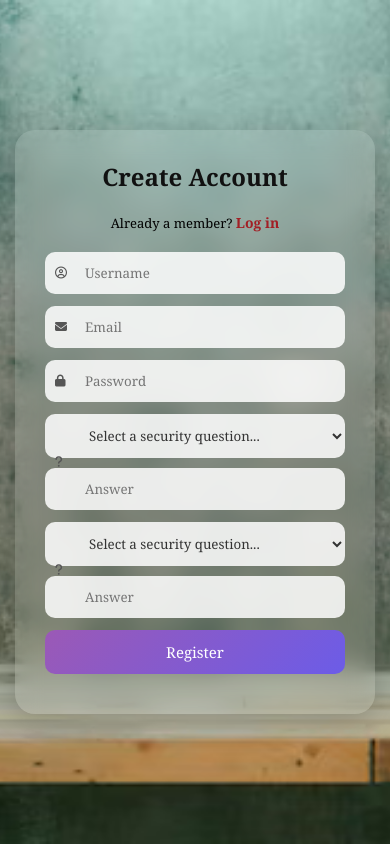
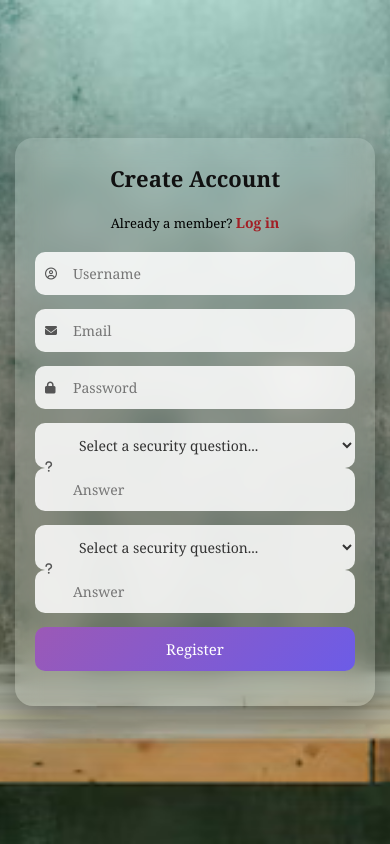
Before and after one commit to Jake-Davis01/Movie-Ratings, a website: page FrontEnd/signup.html in a window 390 px wide. Drawn offline with Linux system fonts and the light colour scheme.

Commit message:
Added Responsiveness

```diff
--- a/FrontEnd/Styles/loginsignup.css
+++ b/FrontEnd/Styles/loginsignup.css
@@ -134,33 +134,65 @@ body{
 }
 
 /* Mobile Responsive */
-@media (max-width: 480px){
+@media (max-width:480px){
 
   body{
     padding:15px;
     align-items:center;
   }
 
- .form-container {
-  background: rgba(255, 255, 255, 0.1);
-  backdrop-filter: blur(12px);
-  border-radius: 20px;
-  padding: 30px;
-  box-shadow: 0 8px 30px rgba(0,0,0,0.2);
-}
+  .form-container{
+    width:100%;
+    max-width:100%;
+    padding:25px 20px;
+    border-radius:18px;
+  }
 
   .form-container h1{
-    font-size:24px;
+    font-size:22px;
   }
 
-  #signup-form{
-    gap:12px;
+  /* Forms spacing */
+  #signup-form,
+  #login-form,
+  #security-question-form{
+    gap:14px;
   }
+
+  /* Inputs & dropdowns */
+  .input-group input,
+  .input-group select{
+    padding:12px 12px 12px 38px;
+    font-size:14px;
+  }
+
+  /* Icons */
+  .input-group i{
+    left:10px;
+    font-size:13px;
+  }
+
+  /* Button */
+  .main-btn{
+    width:100%;
+    padding:13px;
+    font-size:15px;
+  }
+
+  /* Links */
+  .switch-text{
+    font-size:13px;
+    margin-top:10px;
+  }
+
+  .forgot-password{
+    font-size:12px;
+  }
+}
 /* Security Question Dropdown */
 .input-group select{
   width:100%;
   padding:12px 40px;
-  margin-bottom:10px;
 
   border:none;
   border-radius:10px;
@@ -179,7 +211,7 @@ body{
   box-shadow:0 0 0 2px #6c5ce7;
 }
 
-/* Optional: better spacing for options */
+
 .input-group select option{
   color:#333;
 }
--- a/FrontEnd/signup.html
+++ b/FrontEnd/signup.html
@@ -1,7 +1,7 @@
 <!doctype html>
 <html lang="en">
 <head>
-  <meta charset="UTF-8">
+ <meta name="viewport" content="width=device-width, initial-scale=1.0">
   <title>Sign Up</title>
 
   <link rel="stylesheet" href="./Styles/loginsignup.css">
```
Also changed, not shown: FrontEnd/Login.html (+1 -1 lines).
